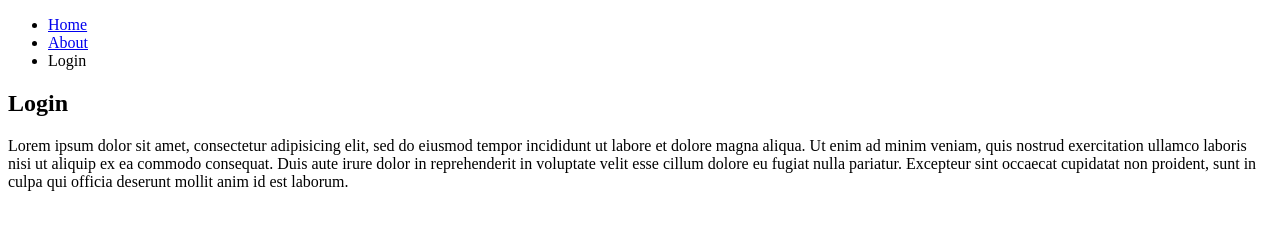
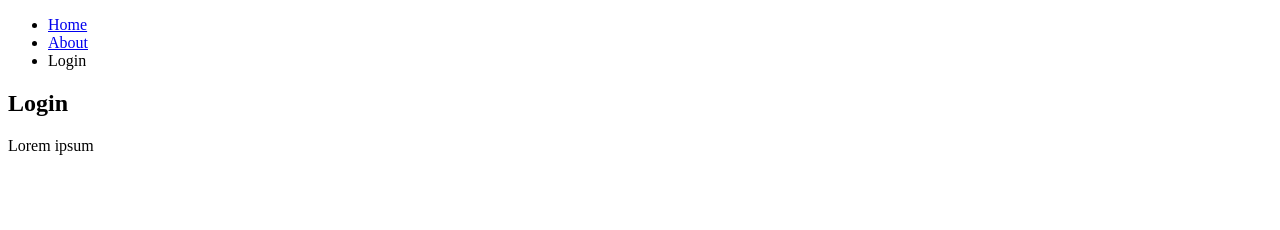
Before and after one commit to QuanNgHa/HTML_CSS_JS, a plain HTML site: page L2_CSS/login.html in a window 1280 px wide. Drawn offline with Linux system fonts and the light colour scheme.

Commit message:
CSS-Layout Properties

```diff
--- a/L2_CSS/login.html
+++ b/L2_CSS/login.html
@@ -18,12 +18,8 @@
   </header>
   <section>
     <h2>Login</h2>
-    <p>Lorem ipsum dolor sit amet, consectetur adipisicing elit, sed do eiusmod
-      tempor incididunt ut labore et dolore magna aliqua. Ut enim ad minim veniam,
-      quis nostrud exercitation ullamco laboris nisi ut aliquip ex ea commodo
-      consequat. Duis aute irure dolor in reprehenderit in voluptate velit esse
-      cillum dolore eu fugiat nulla pariatur. Excepteur sint occaecat cupidatat non
-      proident, sunt in culpa qui officia deserunt mollit anim id est laborum.</p>
+    <p>Lorem ipsum </p>
+
   </section>
 </body>
 
```
Also changed, not shown: L2_CSS/about.html (+1 -0 lines), L2_CSS/style.css (+11 -0 lines).
